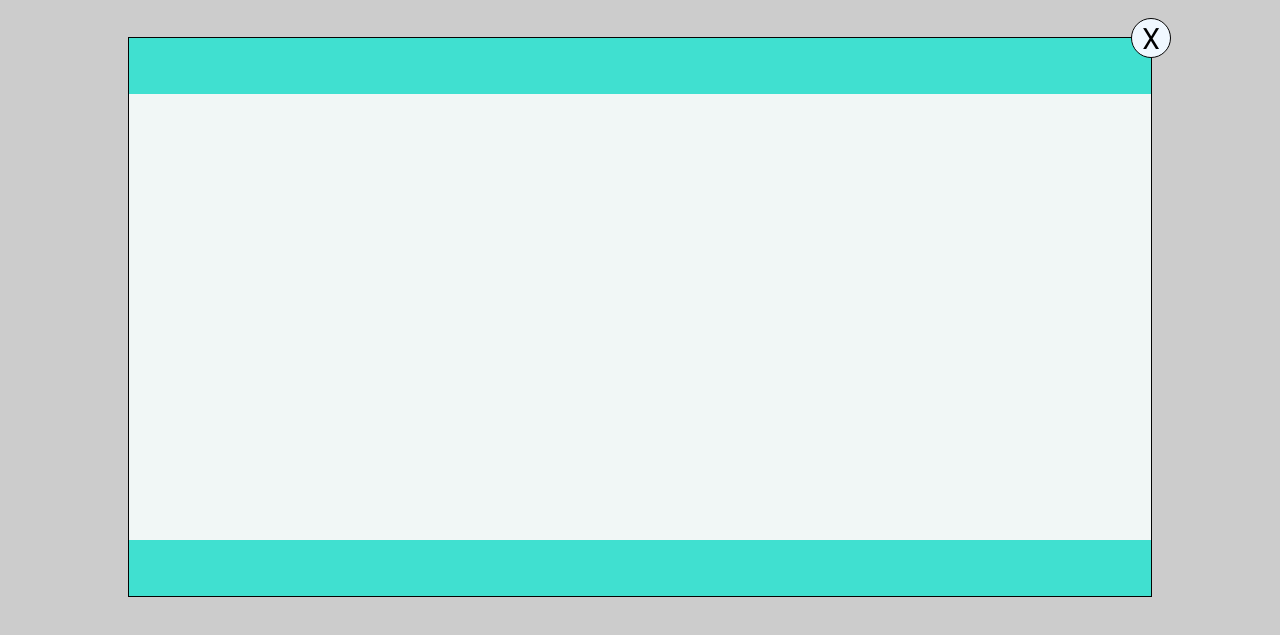
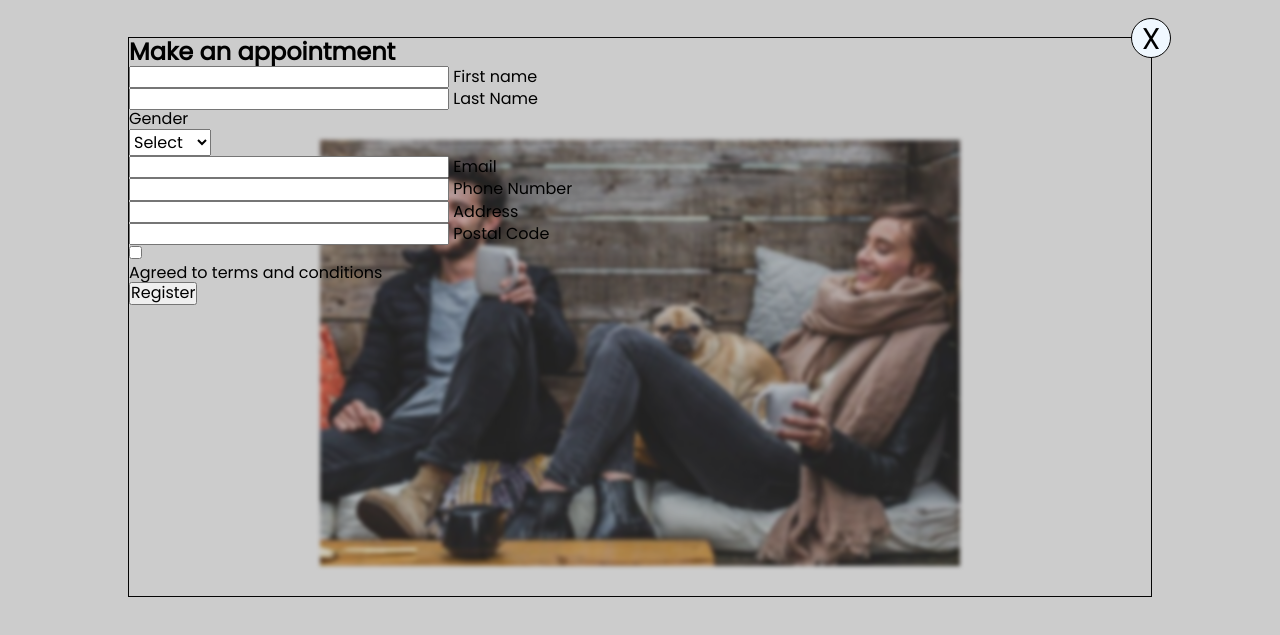
Before and after one commit to CarolinaFledgling/ex.1-pop-up, a plain HTML site: page index.html in a window 1280 px wide. Both pictures are taken after a click on the button "Form". Shown: the part 83-718 px from the top of the page. Drawn offline with Linux system fonts and the light colour scheme.

Commit message:
add markup for main Form in pupUp

```diff
--- a/index.html
+++ b/index.html
@@ -29,7 +29,7 @@
 
         <main class="main">
             <section class="wrapper">
-                <img  class="img_bgc" src="img/men640.jpg" alt="Man with a child">
+                <img class="img_bgc" src="img/men640.jpg" alt="Man with a child">
                 <!-- <p class="description">Lorem ipsum dolor sit amet, consectetur adipisicing elit. Corrupti at, nulla laudantium minima excepturi ipsam illo harum..</p> -->
             </section>
         </main>
@@ -37,9 +37,90 @@
     </div>
     <section class="modal-wrap">
         <div class="modal">
-            <div class="modal__top"></div>
-            <div class="modal__middle"></div>
-            <div class="modal__bottom"></div>
+            <!-- <div class="modal__top">
+                <h1 class="modal__title">Make an appointment</h1>
+            </div>
+            <form class="modal__form">
+                <div class="input__field">
+                    <input type="text" placeholder="Name" class="input">
+                    <i class="fas fa-user"></i>
+                </div>
+                <div class="input__field">
+                    <input type="text" placeholder="Email" class="input">
+                    <i class="far fa-envelope"></i>
+                </div>
+                <div class="input__field">
+                    <input type="text" placeholder="Phone" class="input">
+                    <i class="fas fa-phone"></i>
+                </div>
+
+                <div class="input__field">
+                    <textarea>Message</textarea>
+                </div>
+                <div class="input__field">
+                    <input type="radio" class="input" name="gender" value="male">
+                    <label>Male</label>
+                </div>
+                <div class="input__field">
+                    <input type="radio" class="input" name="gander" value="female">
+                    <label>Female</label>
+                </div>
+
+
+            </form>
+            <div class="modal__bottom">
+
+                <button class="btn__send">Send</button>
+
+            </div> -->
+
+            <form class="form">
+                <h2 class="form__title">Make an appointment</h2>
+                <div class="input-field">
+                    <input type="text" class="input" name="name" required>
+                    <label for="name">First name</label>
+                </div>
+                <div class="input-field">
+                    <input type="text" class="input" name="surname" required>
+                    <label for="surname">Last Name</label>
+                </div>
+
+                <div class="input-field">
+                    <label>Gender</label>
+                    <div class="custom-select">
+                        <select>
+                            <option value="">Select</option>
+                            <option value="male">Male</option>
+                            <option value="female">Female</option>
+                        </select>
+                    </div>
+                </div>
+                <div class="input-field">
+                    <input type="text" class="input" name="email" required>
+                    <label for="email">Email</label>
+                </div>
+                <div class="input-field">
+                    <input type="text" class="input" name="phone" required>
+                    <label for="phone">Phone Number</label>
+                </div>
+                <div class="input-field">
+                    <input type="text" class="input" name="address">
+                    <label for="address">Address</label>
+                </div>
+                <div class="input-field">
+                    <input type="text" class="input" name="postal-code">
+                    <label for="postal-code">Postal Code</label>
+                </div>
+                <div class="input-field">
+                    <label class="checkBox" for="checkBox">
+                        <input type="checkbox"><span class="checkmark"></span>
+                    </label>
+                    <p class="checkBox-description">Agreed to terms and conditions</p>
+                </div>
+                <div class="input-field">
+                    <input type="submit" class="btn-submit" value="Register">
+                </div>
+            </form>
             <button class="btn-close">X</button>
         </div>
     </section>
--- a/style.css
+++ b/style.css
@@ -2,7 +2,7 @@
   margin: 0;
   padding: 0;
   box-sizing: border-box;
-  user-select: none;
+  outline: none;
 }
 
 html {
@@ -140,7 +140,7 @@ body {
   background-color: turquoise;
   flex-basis: 10%;
 }
-.modal__middle {
+.modal__form {
   background-color: rgb(241, 247, 246);
   flex-grow: 1;
 }
@@ -164,6 +164,55 @@ body {
   cursor: pointer;
   outline: none;
   border: 1px solid #040404;
+}
+
+/* FORM style  */
+
+/* .modal__top {
+  display: flex;
+  justify-content: center;
+}
+
+.modal__form {
+  display: flex;
+  flex-direction: column;
+  justify-content: center;
+  align-items: center;
+}
+
+.input__field {
+  position: relative;
+  margin-bottom: 10px;
+}
+
+.input {
+  width: 100%;
+  height: 50px;
+  padding: 10px;
+  border: none;
+  background-color: #f8f8f8;
+  font-family: ubuntu;
+}
+
+.input__field i {
+  position: absolute;
+  top: 0;
+  right: 10px;
+  line-height: 50px;
+  font-size: 1rem;
+  color: #fe5f55;
+
+}
+
+textarea {
+  width: 150%;
+  height: 150px;
+  padding: 12px 20px;
+  box-sizing: border-box;
+  border: 2px solid #040404;
+  border-radius: 4px;
+
+  resize: none; */
 }
 
 /* MEDIA */
```
